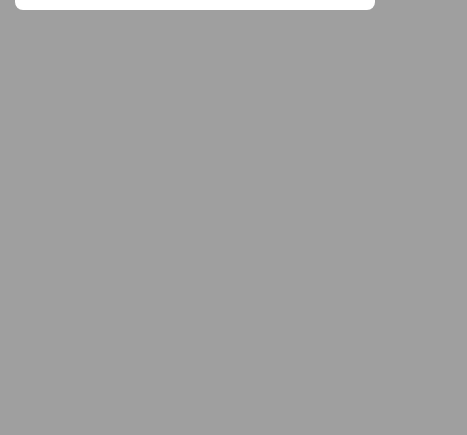
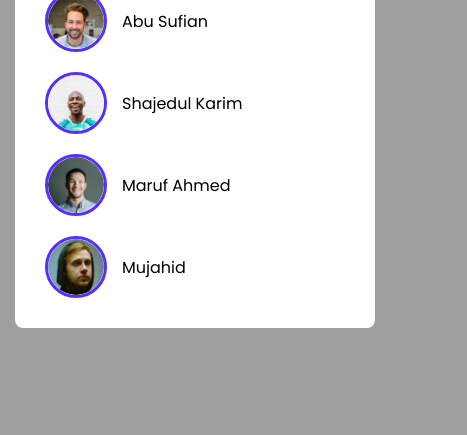
Before and after one commit to saburali/Leader-Board, a plain HTML site: page index.html in a window 390 px wide. Shown: the part 409-844 px from the top of the page, 467 px wide, since content can reach past the window. Drawn offline with Linux system fonts and the light colour scheme.

Commit message:
Top Player Section - Responsive Done

```diff
--- a/assets/style.css
+++ b/assets/style.css
@@ -258,3 +258,18 @@ header {
     margin-left: 15px;
     display: inline-block;
 }
+
+/* Responsive Top Players */
+@media only screen and (max-width: 767px) {
+    .top-players .players {
+        grid-row-gap: 30px;
+        grid-template-columns: repeat(2, 1fr);
+    }
+}
+
+@media only screen and (max-width: 575px) {
+    .top-players .players {
+        grid-row-gap: 20px;
+        grid-template-columns: repeat(1, 1fr);
+    }
+}
```
